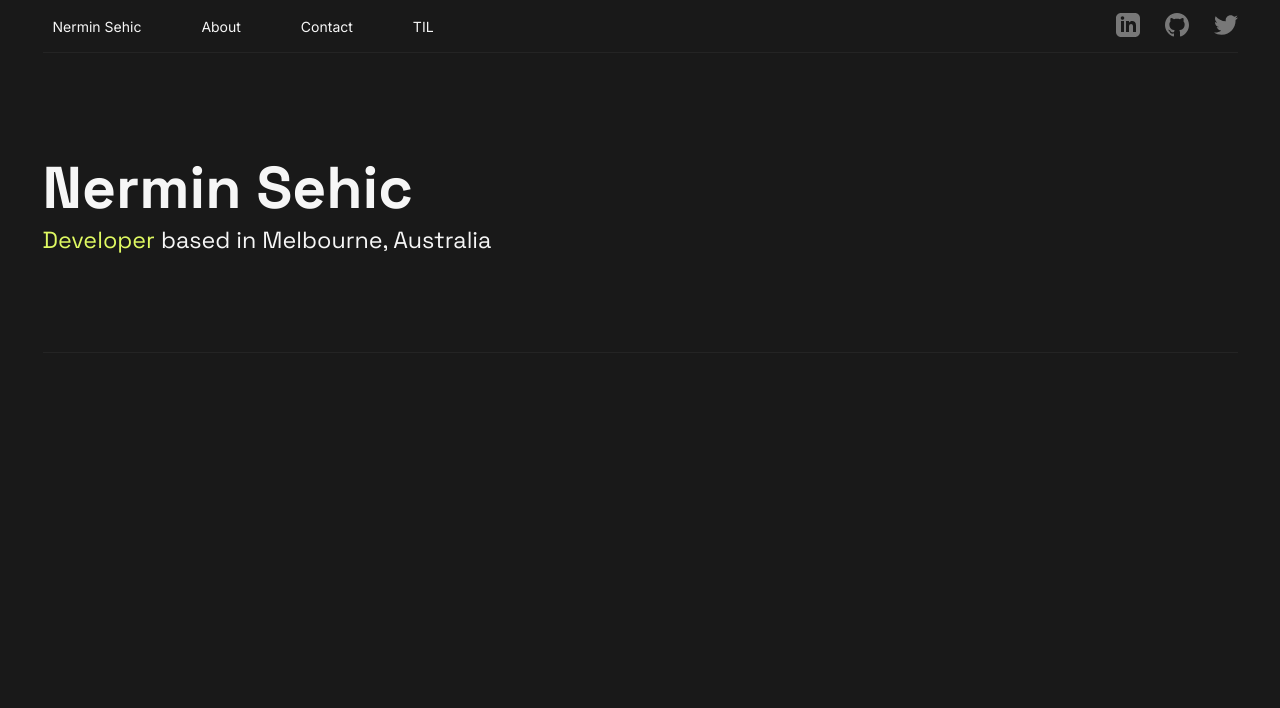
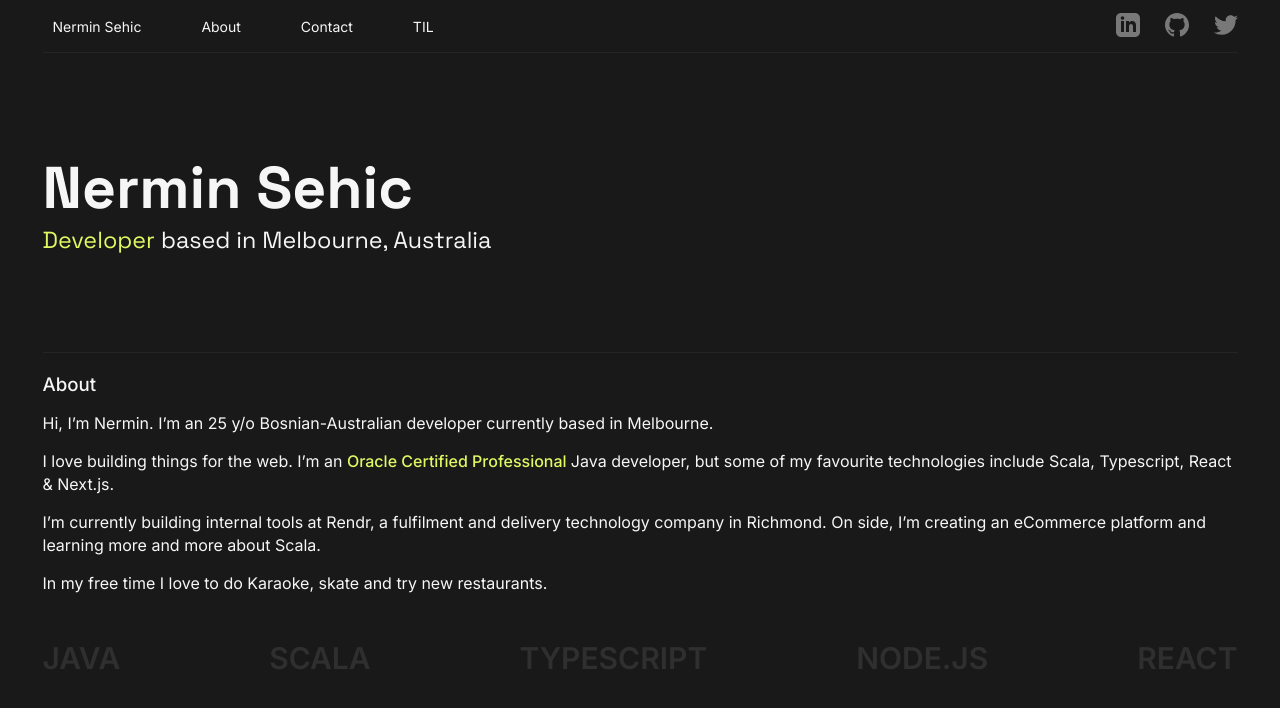
Before and after one commit to nermin-io/nerminsehic.me-next, a Next.js app: page / in a window 1280 px wide. Shown: the top 708 px of the page. Built offline with nearby package versions, Linux system fonts and the light colour scheme.

Commit message:
Implement about section

```diff
--- a/pages/index.tsx
+++ b/pages/index.tsx
@@ -2,6 +2,7 @@ import type { NextPage } from 'next';
 import DocumentHead from '../src/components/layout/DocumentHead';
 import Layout from '../src/components/layout/Layout';
 import HeroHeader from '../src/components/HeroHeader';
+import About from '../src/components/slices/About';
 
 const Home: NextPage = () => {
   return (
@@ -9,6 +10,7 @@ const Home: NextPage = () => {
       <DocumentHead title="Home"/>
       <Layout>
         <HeroHeader />
+        <About />
       </Layout>
     </div>
   )
--- /dev/null
+++ b/src/components/Section.tsx
@@ -0,0 +1,15 @@
+import { styled } from '@stitches/react';
+
+const Section = styled('section', {
+    padding: '20px 0',
+
+    // Apply special highlighting to links in the section unless the <a> contains .no-highlight class
+    '& a': {
+        '&:not(.no-highlight)': {
+            color: '#DFF962',
+            fontWeight: 500
+        }
+    }
+});
+
+export default Section;
--- /dev/null
+++ b/src/components/TechnologiesSlider.tsx
@@ -0,0 +1,70 @@
+import React from 'react';
+import { styled } from '@stitches/react';
+import Box from './Box';
+import Link from 'next/link';
+
+interface Props {}
+type TechnologyItem = {
+    label: string;
+    link: string;
+}
+
+const ScrollableTechnologyList = styled(Box, {
+    display: 'flex',
+    justifyContent: 'space-between',
+    padding: '30px 0'
+});
+
+const TechnologyItem = styled(Box, {
+    textTransform: 'uppercase',
+    fontSize: 30,
+    fontWeight: 700,
+    color: '#2F2F2F',
+
+    '&:hover': {
+        color: '#3F3F3F'
+    }
+});
+
+const TECHNOLOGIES: Array<TechnologyItem> = [
+     {
+        label: 'Java',
+        link: '#'
+     },
+     {
+        label: 'Scala',
+        link: '#'
+     },
+     {
+        label: 'Typescript',
+        link: '#'
+     },
+     {
+        label: 'Node.js',
+        link: '#'
+     },
+     {
+        label: 'React',
+        link: '#'
+     }
+];
+
+
+
+const TechnologiesSlider: React.FC<Props> = () => {
+    return (
+        <ScrollableTechnologyList>
+            { TECHNOLOGIES.map((item, idx) => (
+                <TechnologyItem key={`${item.label}-${idx}`}>
+                    <Link href={item.link}>
+                        <a className="no-highlight">
+                            {item.label}
+                        </a>
+                    </Link>
+                </TechnologyItem>
+            ))}
+        </ScrollableTechnologyList>
+    );
+}
+
+export default TechnologiesSlider;
--- /dev/null
+++ b/src/components/Text.tsx
@@ -0,0 +1,7 @@
+import { styled } from '@stitches/react';
+
+const Text = styled('p', {
+    lineHeight: 1.4
+});
+
+export default Text;
--- /dev/null
+++ b/src/components/slices/About.tsx
@@ -0,0 +1,37 @@
+import React from "react";
+import { styled } from "@stitches/react";
+import Section from "../Section";
+import Heading from "../Heading";
+import Text from "../Text";
+import Link from "next/link";
+import TechnologiesSlider from "../TechnologiesSlider";
+
+interface Props {}
+
+const About: React.FC<Props> = () => {
+  return (
+    <Section id="about">
+      <Heading as="h5">About</Heading>
+      <Text css={{ fontSize: 16 }}>
+        Hi, I’m Nermin. I’m an 25 y/o Bosnian-Australian developer currently
+        based in Melbourne.
+      </Text>
+      <Text css={{ fontSize: 16 }}>
+        I love building things for the web. I’m an <Link href="#"><a>Oracle Certified Professional </a></Link>
+        Java developer, but some of my favourite technologies include Scala,
+        Typescript, React & Next.js.
+      </Text>
+      <Text css={{ fontSize: 16 }}>
+        I’m currently building internal tools at Rendr, a fulfilment and
+        delivery technology company in Richmond. On side, I’m creating an
+        eCommerce platform and learning more and more about Scala.
+      </Text>
+      <Text css={{ fontSize: 16 }}>
+        In my free time I love to do Karaoke, skate and try new restaurants.
+      </Text>
+      <TechnologiesSlider />
+    </Section>
+  );
+};
+
+export default About;
```
